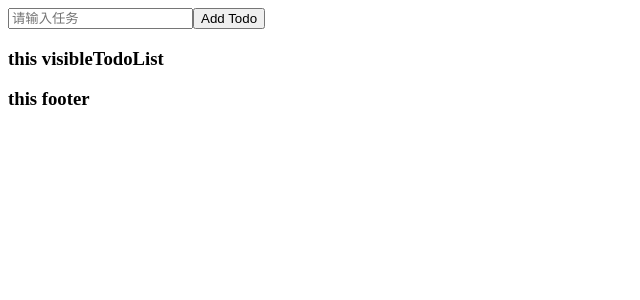
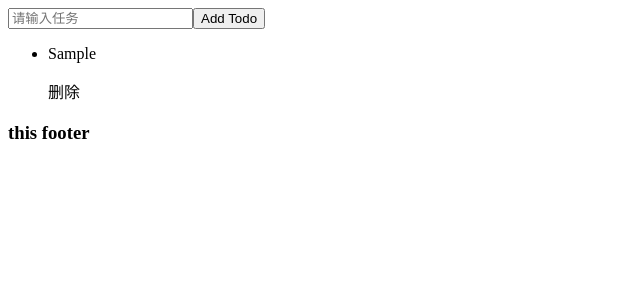
Before and after one commit to layaCoder/todo-react-redux, a React app: page / in a window 1280 px wide. Both pictures are taken after typing "Sample" into the empty fields and a click on the button "Add Todo". Shown: the top 300 px of the page, without its empty margins (0-640 px from the left). Built offline with nearby package versions, Linux system fonts and the light colour scheme.

Commit message:
完成VisiboleTodoList

```diff
--- a/src/components/AddTodo.js
+++ b/src/components/AddTodo.js
@@ -3,16 +3,16 @@ import {addTodo} from '../actions/index';
 
 export default class extends Component{
 	render(){
-		const {dispatch} = this.props;
+		const {dispatch} = this.props; //组件的props赋值给dispatch
 		return(
 			<div>
 			 <form onSubmit={e=>{
 			 	e.preventDefault();
-			 	if(!this.input.value.trim()){
+			 	if(!this.input.value.trim()){ //如果输入的是空格，则返回
 			 		return
 			 	}
-			 	dispatch(addTodo(this.input.value));
-			 	this.input.value=""
+			 	dispatch(addTodo(this.input.value)); //如果为有效输入，则执行action中的addTodo action,并将input.value最为text的值传入
+			 	this.input.value="" //执行完毕addTodoAction后将input.value设置为空
 			 }}>
 			  <input type="text" placeholder="请输入任务" ref={node=>{this.input=node}}/>
 			  <button type="submit">Add Todo </button>
--- /dev/null
+++ b/src/components/Todo.js
@@ -0,0 +1,19 @@
+import React,{Component} from 'react';
+
+
+export default class extends Component{
+	render(){
+		const {onClick,completed,text,deleteClick} = this.props //接收props中的参数
+		return (
+             <li>
+              <em onClick={onClick}></em>
+              <p onClick={onClick} style={{
+              	textDecoration:completed?'line-through':'none'
+              }}>
+              {text}
+              </p>
+              <span onClick={deleteClick}> 删除 </span>
+             </li>
+			)
+	}
+}
--- /dev/null
+++ b/src/components/TodoList.js
@@ -0,0 +1,21 @@
+import React,{Component} from 'react';
+import Todo from './Todo';
+
+
+export default class extends Component{
+ render(){
+ 	const {todos,onTodoClick,deleteClick} = this.props; //接收props中的参数
+    return (
+          <ul>
+           {todos.map(todo=>{ //遍历每一个todo，对其传参渲染成<Todo>组件
+           	return (<Todo
+           	        key={todo.id}
+           	        {...todo}
+           	        onClick={()=>onTodoClick(todo.id)}
+           	        deleteClick={()=>deleteClick(todo.id)}
+           	        />)
+           })}
+          </ul>
+    	)
+ }
+}
--- a/src/containers/AddTodo.js
+++ b/src/containers/AddTodo.js
@@ -1,5 +1,6 @@
 import {connect} from 'react-redux';
 import AddTodo from '../components/AddTodo';
 
-//将component组件包含在container组件中
-export default connect()(AddTodo);
+
+//AddTodo逻辑组件
+export default connect()(AddTodo); //将component组件包含在container组件中
--- a/src/containers/VisibleTodoList.js
+++ b/src/containers/VisibleTodoList.js
@@ -1,13 +1,33 @@
-import React,{Component} from 'react';
+import {connect} from 'react-redux';
+import {toggleTodo,deleteTodo} from '../actions/index';
+import TodoList from '../components/TodoList';
 
+const getVisibleTodos=(todos,filter)=>{
+	switch(filter){
+		case 'SHOW_ALL':
+		 return todos;
+		case "SHOW_COMPLETED":
+		 return todos.filter(t=>t.completed);
+		case "SHOW_ACTIVE":
+		 return todos.filter(t=>!t.completed);
+		default :
+		 throw new Error('Unknown filter'+filter)
+	}
+};
 
-export default class extends Component{
-	render(){
+//根据filter来重新渲染todos的state（显示全部？已完成？未完成？）
+const mapStateToProps = (state) =>({
+	todos:getVisibleTodos(state.todos,state.visibilityFilter)
+});
 
-		return(
-			<div>
-			 <h3>this visibleTodoList</h3>
-			</div>
-			)
-	}
+//通过dispach调用action中的行为改变todos的props（点击todo，删除todo）
+const mapDispatchToProps={
+	onTodoClick:toggleTodo,
+	deleteClick:deleteTodo
 }
+
+//将逻辑组件container与显示组件component 通过connect方法连接
+const VisibleTodoList = connect(mapStateToProps,
+	                            mapDispatchToProps)(TodoList);
+
+export default VisibleTodoList
--- a/src/reducers/todos.js
+++ b/src/reducers/todos.js
@@ -6,11 +6,11 @@ const todo=(state,action) => {
 		text:action.text,
 		completed:false,
 	};
-        case 'TOOGLE_TODO':
+        case 'TOGGLE_TODO':
         	if(state.id!==action.id){
         		return state
         }
-        return Object.assign({},state,{completed:!state.completed});
+        return Object.assign({}, state, {completed: !state.completed});
         default:
         return state
  }
@@ -24,7 +24,7 @@ const todos=(state=[],action) =>{
                ...state,
                todo(undefined,action)
 		];
-		case 'TOOGLE_TODO': //如果是点击一条todo，则改变这条todo的completed状态
+		case 'TOGGLE_TODO': //如果是点击一条todo，则改变这条todo的completed状态
 		return state.map((t)=>todo(t,action));
 		case 'DELETE_TODO':
 		return state.filter(todo=>todo.id!==action.id) //如果原state的id不等于action.id，则保留，等于则表示选中一条todo，及被过滤掉，
```
